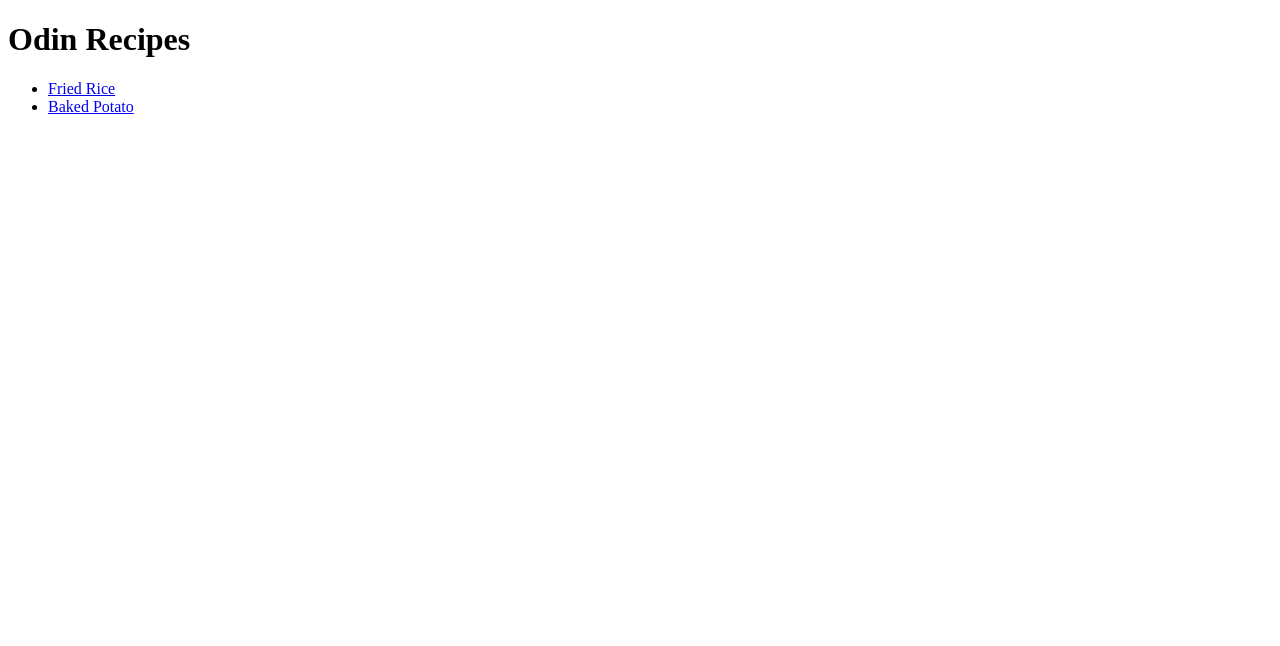
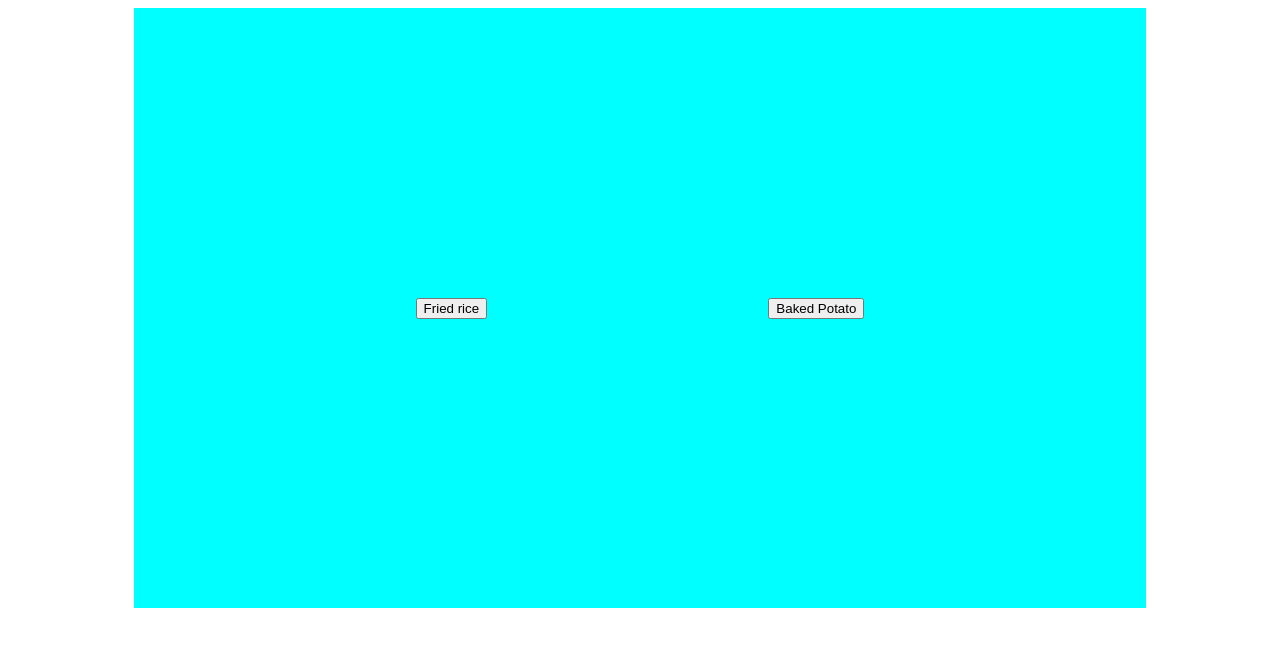
Before and after one commit to lvdeitd/odin-recipes, a plain HTML site: page index.html in a window 1280 px wide. Drawn offline with Linux system fonts and the light colour scheme.

Commit message:
Changes change text link to button link and trying to put the button into the center with no avail, actualy found the way but coulnd't sure if it work

```diff
--- /dev/null
+++ b/css/style.css
@@ -0,0 +1,14 @@
+.body {
+    font-family: Verdana, sans-serif;
+    background-color: whitesmoke;
+}
+
+.container{
+    background-color: aqua;
+    display: flex;
+    justify-content: space-evenly;
+    align-items: center;
+    margin: 0 auto;
+    width: 80%;
+    height: 600px;
+}
--- a/index.html
+++ b/index.html
@@ -4,17 +4,17 @@
     <head>
 
         <meta charset="UTF-8">
-        <title>Odin Recipes</title>
+        <title>Odin Recepies</title>
+        <link rel="stylesheet" href="./css/style.css">
 
     </head>
 
     <body>
 
-        <h1>Odin Recipes</h1>
-        <ul>
-            <li><a href="./recipes/friedrice.html" target="_blank" rel="noopener noreferrer">Fried Rice</a></li>
-            <li><a href="./recipes/bakedpotato.html" target="_blank" rel="noopener noreferrer">Baked Potato</a></li>
-        </ul>
+        <div class="container">
+        <div><a href="/recipes/friedrice.html" rel="noopener noreferrer" target="_blank"><button>Fried rice</button></a></div>
+        <div><a href="/recipes/bakedpotato.html" rel="noopener noreferrer" target="_blank"><button>Baked Potato</button></a></div>
+        </div>
 
     </body>
 
```
Also changed, not shown: recipes/bakedpotato.html (+2 -1 lines), recipes/friedrice.html (+2 -1 lines).
